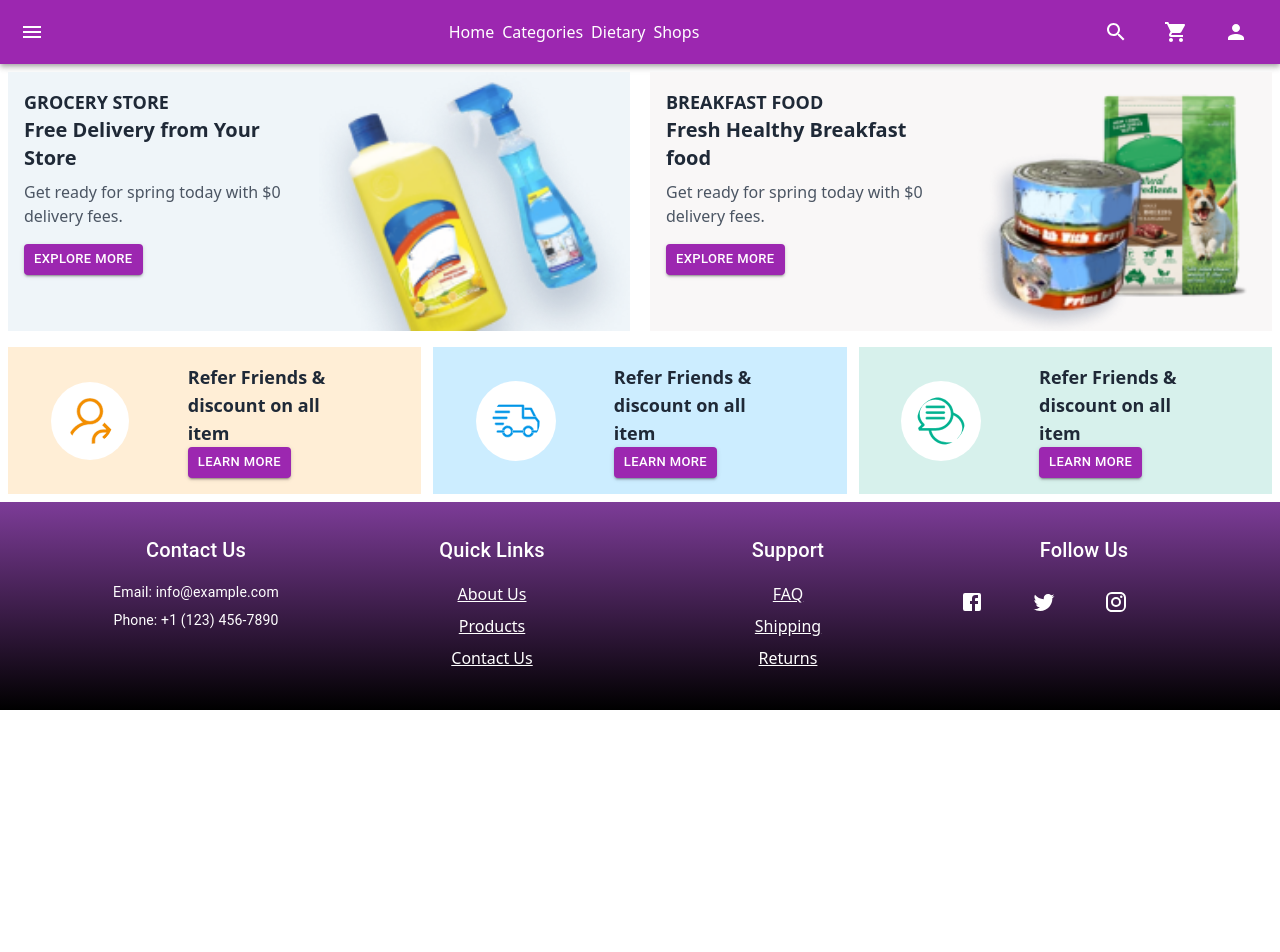
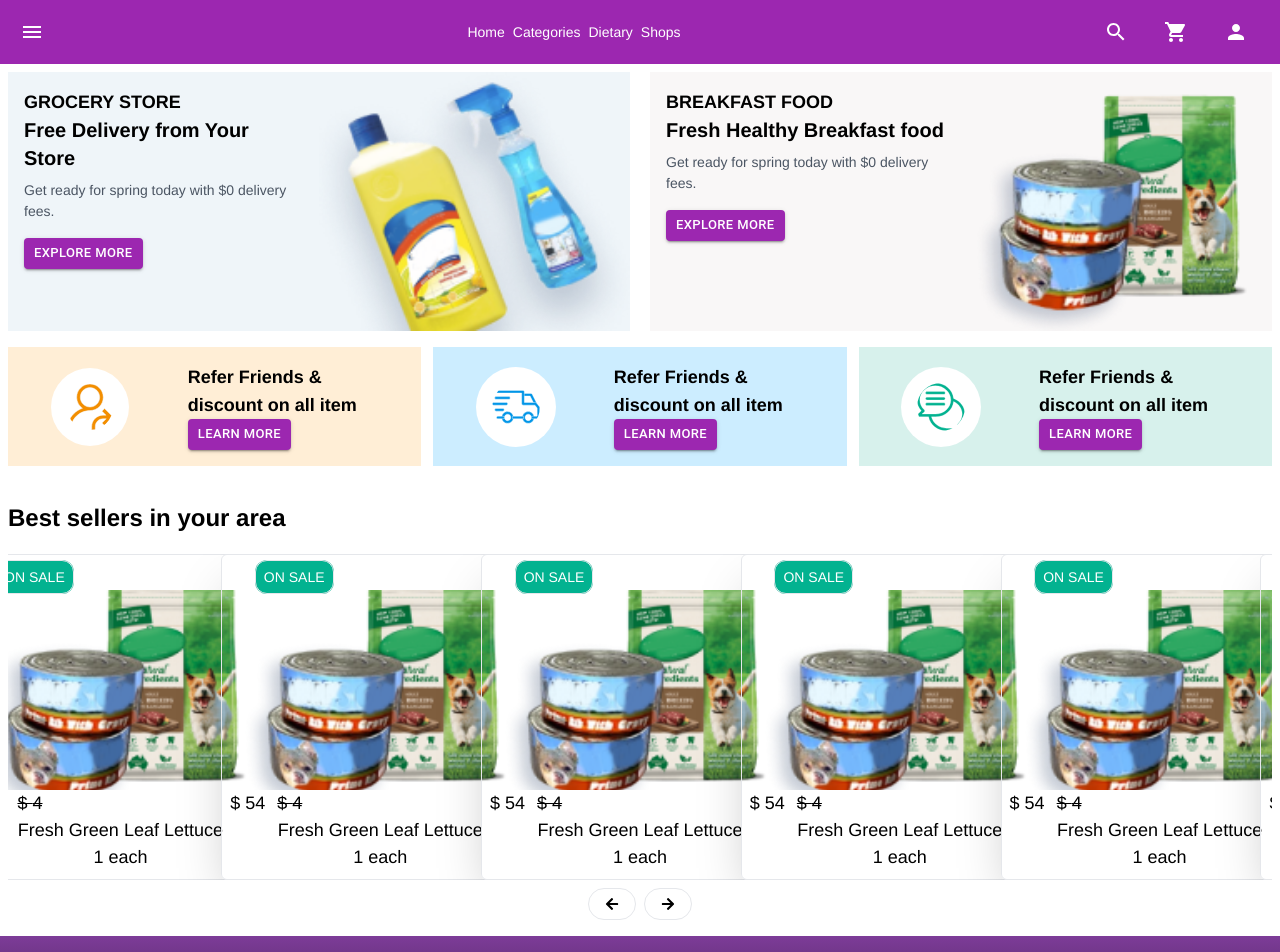
Before and after one commit to mominulhouqe/vegitable-forever, a React (Vite) app: page / in a window 1280 px wide. Shown: the top 952 px of the page. Before the commit the page ends 800 px from the top, so only its background shows below. Built offline with nearby package versions, Linux system fonts and the light colour scheme.

Commit message:
added best seller

```diff
--- /dev/null
+++ b/src/pages/Home/BestSeller/BestSeller.css
@@ -0,0 +1,55 @@
+#app {
+    height: 100%;
+  }
+  html,
+  body {
+    position: relative;
+    height: 100%;
+  }
+
+  body {
+    background: #eee;
+    font-family: Helvetica Neue, Helvetica, Arial, sans-serif;
+    font-size: 14px;
+    color: #000;
+    margin: 0;
+    padding: 0;
+  }
+
+  .swiper {
+    width: 100%;
+    height: 100%;
+  }
+
+  .swiper-slide {
+    text-align: center;
+    font-size: 18px;
+    background: #fff;
+
+    /* Center slide text vertically */
+    display: flex;
+    justify-content: center;
+    align-items: center;
+  }
+
+  .swiper-slide img {
+    display: block;
+    width: 100%;
+    height: 100%;
+    object-fit: cover;
+  }
+  .image-container {
+    overflow: hidden;
+    width: 300px; /* Adjust the container width as needed */
+    height: 200px; /* Adjust the container height as needed */
+}
+
+.imags {
+    width: 100%;
+    height: 100%;
+    transition: transform 0.5s; /* Smooth transition for zoom effect */
+}
+
+.imags:hover {
+    transform: scale(1.2); /* Increase the scale value for more zoom */
+}
--- /dev/null
+++ b/src/pages/Home/BestSeller/BestSeller.jsx
@@ -0,0 +1,195 @@
+import React, { useRef, useState } from 'react';
+// Import Swiper React components
+import { Swiper, SwiperSlide } from 'swiper/react';
+
+// Import Swiper styles
+import 'swiper/css';
+import 'swiper/css/pagination';
+
+import './BestSeller.css'
+
+// import required modules
+import { Pagination, Navigation } from 'swiper/modules';
+
+
+import { FaEye } from 'react-icons/fa';
+
+import { FaArrowLeft, FaArrowRight } from 'react-icons/fa';
+import img1 from '../../../assets/vagitable05.png'
+import { Button } from '@mui/material';
+
+const BestSeller = () => {
+    const swiperRef = useRef(null);
+    const [isBeginning, setIsBeginning] = useState(true);
+    const [isEnd, setIsEnd] = useState(false);
+    const items = [
+        {
+            id: 1,
+            label: 'ON SALE',
+            price: 54,
+            originalPrice: 4,
+            name: 'Fresh Green Leaf Lettuce',
+            quantity: '1 each',
+        },
+        {
+            id: 1,
+            label: 'ON SALE',
+            price: 54,
+            originalPrice: 4,
+            name: 'Fresh Green Leaf Lettuce',
+            quantity: '1 each',
+        },
+        {
+            id: 3,
+            label: 'ON SALE',
+            price: 54,
+            originalPrice: 4,
+            name: 'Fresh Green Leaf Lettuce',
+            quantity: '1 each',
+        },
+        {
+            id: 1,
+            label: 'ON SALE',
+            price: 54,
+            originalPrice: 4,
+            name: 'Fresh Green Leaf Lettuce',
+            quantity: '1 each',
+        },
+        {
+            id: 2,
+            label: 'ON SALE',
+            price: 54,
+            originalPrice: 4,
+            name: 'Fresh Green Leaf Lettuce',
+            quantity: '1 each',
+        },
+        {
+            id: 2,
+            label: 'ON SALE',
+            price: 54,
+            originalPrice: 4,
+            name: 'Fresh Green Leaf Lettuce',
+            quantity: '1 each',
+        },
+        {
+            id: 2,
+            label: 'ON SALE',
+            price: 54,
+            originalPrice: 4,
+            name: 'Fresh Green Leaf Lettuce',
+            quantity: '1 each',
+        },
+        {
+            id: 2,
+            label: 'ON SALE',
+            price: 54,
+            originalPrice: 4,
+            name: 'Fresh Green Leaf Lettuce',
+            quantity: '1 each',
+        },
+        // Add more items here
+    ]
+
+    const goPrev = () => {
+        if (swiperRef.current && swiperRef.current.swiper) {
+            swiperRef.current.swiper.slidePrev();
+            setIsEnd(false); // Enable "Next" button after going back
+            if (swiperRef.current.swiper.isBeginning) {
+                setIsBeginning(true); // Disable "Previous" button if at the beginning
+            }
+        }
+    };
+
+    const goNext = () => {
+        if (swiperRef.current && swiperRef.current.swiper) {
+            swiperRef.current.swiper.slideNext();
+            setIsBeginning(false); // Enable "Previous" button after going forward
+            if (swiperRef.current.swiper.isEnd) {
+                setIsEnd(true); // Disable "Next" button if at the end
+            }
+        }
+    }
+    return (
+        <div className='bg-white p-2'>
+            <div className='bg-white my-5 text-2xl font-semibold'>
+                <h3>Best sellers in your area</h3>
+            </div>
+            <Swiper
+                ref={swiperRef}
+                breakpoints={{
+                    // When window width is <= 576px
+                    576: {
+                        slidesPerView: 2,
+                        spaceBetween: 10,
+                    },
+                    // When window width is <= 768px
+                    768: {
+                        slidesPerView: 3,
+                        spaceBetween: 10,
+                    },
+                    // When window width is <= 992px
+                    992: {
+                        slidesPerView: 4,
+                        spaceBetween: 30,
+                    },
+                    // When window width is <= 1200px
+                    1200: {
+                        slidesPerView: 5,
+                        spaceBetween: 35,
+                    },
+                }}
+                navigation={{
+                    prevEl: '.swiper-button-prev',
+                    nextEl: '.swiper-button-next',
+                }}
+                pagination={{
+                    clickable: true,
+                    type: 'bullets',
+                }}
+                className="mySwiper bg-white"
+            >
+                {items.map((item) => (
+                    <SwiperSlide key={item.id}>
+                        <div className="border rounded-md shadow-2xl p-2">
+                            <span className="bg-[#02B290] p-2 text-sm text-white border rounded-xl relative right-[86px]">
+                                {item.label}
+                            </span>
+                            <div className="image-container">
+                                <img src={img1} alt="" className="imags " />
+                            </div>
+                            <div>
+                                <div className="flex gap-3">
+                                    <h6>$ {item.price}</h6>
+                                    <h6 className="line-through">$ {item.originalPrice}</h6>
+                                </div>
+                                <p>{item.name}</p>
+                                <p>{item.quantity}</p>
+                            </div>
+                        </div>
+                    </SwiperSlide>
+                ))}
+                <SwiperSlide>
+                    No More
+                </SwiperSlide>
+            </Swiper>
+            <div className='flex justify-center my-2'>
+                <button
+                    className={`bg-white hover:text-white hover:bg-[#02B290] border  rounded-full px-4 py-2 mr-2 ${isBeginning ? 'bg-gray-300 cursor-not-allowed' : ''}`}
+                    onClick={goPrev}
+                    disabled={isBeginning}
+                >
+                    <FaArrowLeft />
+                </button>
+                <button
+                    className={`bg-white border hover:text-white hover:bg-[#02B290]  rounded-full px-4 py-2 ${isEnd ? 'bg-gray-300 cursor-not-allowed' : ''}`}
+                    onClick={goNext}
+                    disabled={isEnd}
+                >
+                    <FaArrowRight />
+                </button>
+            </div>
+        </div>
+    );
+};
+
+export default BestSeller;
--- a/src/pages/Home/Home/Home.jsx
+++ b/src/pages/Home/Home/Home.jsx
@@ -1,13 +1,14 @@
 import React from 'react';
 import EcommerceBanner from '../Banner/EcommerceBanner';
 import Reffer from '../Reffer/Reffer';
+import BestSeller from '../BestSeller/BestSeller';
 
 const Home = () => {
     return (
-        <div>
+        <div className='bg-white'>
             <EcommerceBanner />
             <Reffer />
-
+            <BestSeller />
         </div>
     );
 };
```
